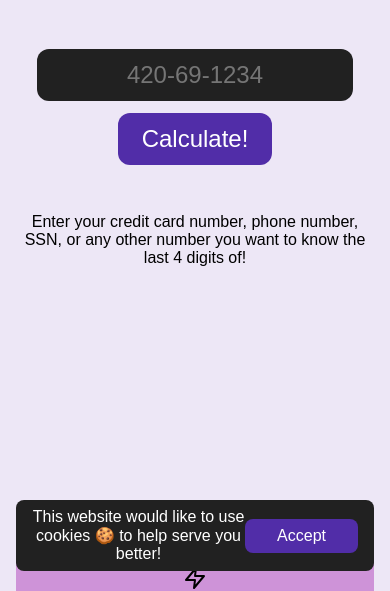
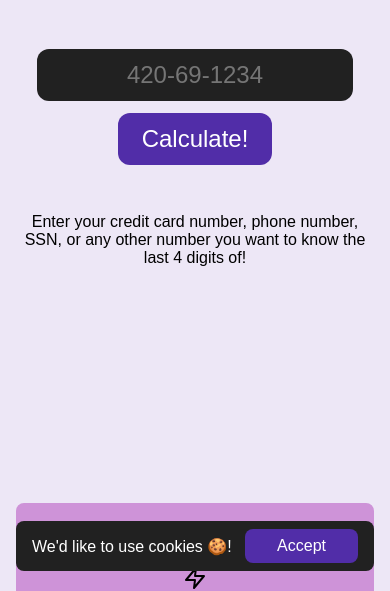
Before and after one commit to cubetastic33/last4digits, a plain HTML site: page index.html in a window 390 px wide. Shown: the part 257-848 px from the top of the page. Drawn offline with Linux system fonts and the light colour scheme.

Commit message:
Shorter cookie banner on mobile

```diff
--- a/index.html
+++ b/index.html
@@ -64,7 +64,12 @@
   </footer>
   <div id="cookies">
     <p>
-      This website would like to use cookies 🍪 to help serve you better!
+      <span>
+        We'd like to use cookies 🍪!
+      </span>
+      <span>
+        This website would like to use cookies 🍪 to help serve you better!
+      </span>
     </p>
     <div>
       <button id="accept">Accept</button>
--- a/main.css
+++ b/main.css
@@ -184,6 +184,20 @@ footer a {
   }
 }
 
+#cookies p span:first-child {
+  display: none;
+}
+
+@media only screen and (max-width: 700px) {
+  #cookies p span:first-child {
+    display: block;
+  }
+
+  #cookies p span:last-child {
+    display: none;
+  }
+}
+
 @media only screen and (max-width: 450px) {
   .features {
     grid-template-columns: 1fr;
```
